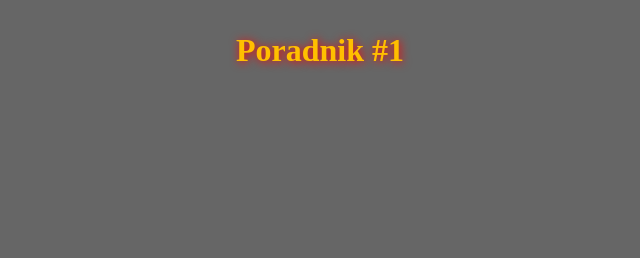
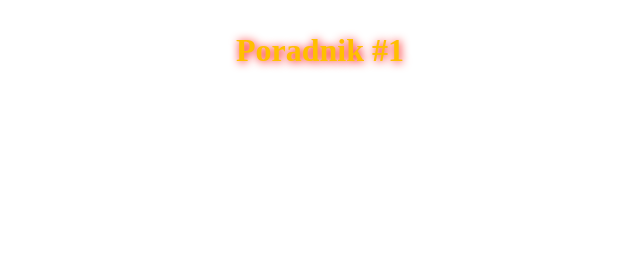
Before and after one commit to tit-KacperK/KacperK.github.io, a plain HTML site: page zadanie2/index.html in a window 1280 px wide. Shown: the whole page, without its empty margins (316-956 px from the left). Drawn offline with Linux system fonts and the light colour scheme; files that its build step writes are made by us from their sources.

Commit message:
Update index.html

```diff
--- a/zadanie2/index.html
+++ b/zadanie2/index.html
@@ -4,7 +4,6 @@
 
 <head>
 <title>strona główna</title>
-<link rel="stylesheet" href="styl1.css" type="" />
 <meta charset="utf-8" />
 </head>
 
```
